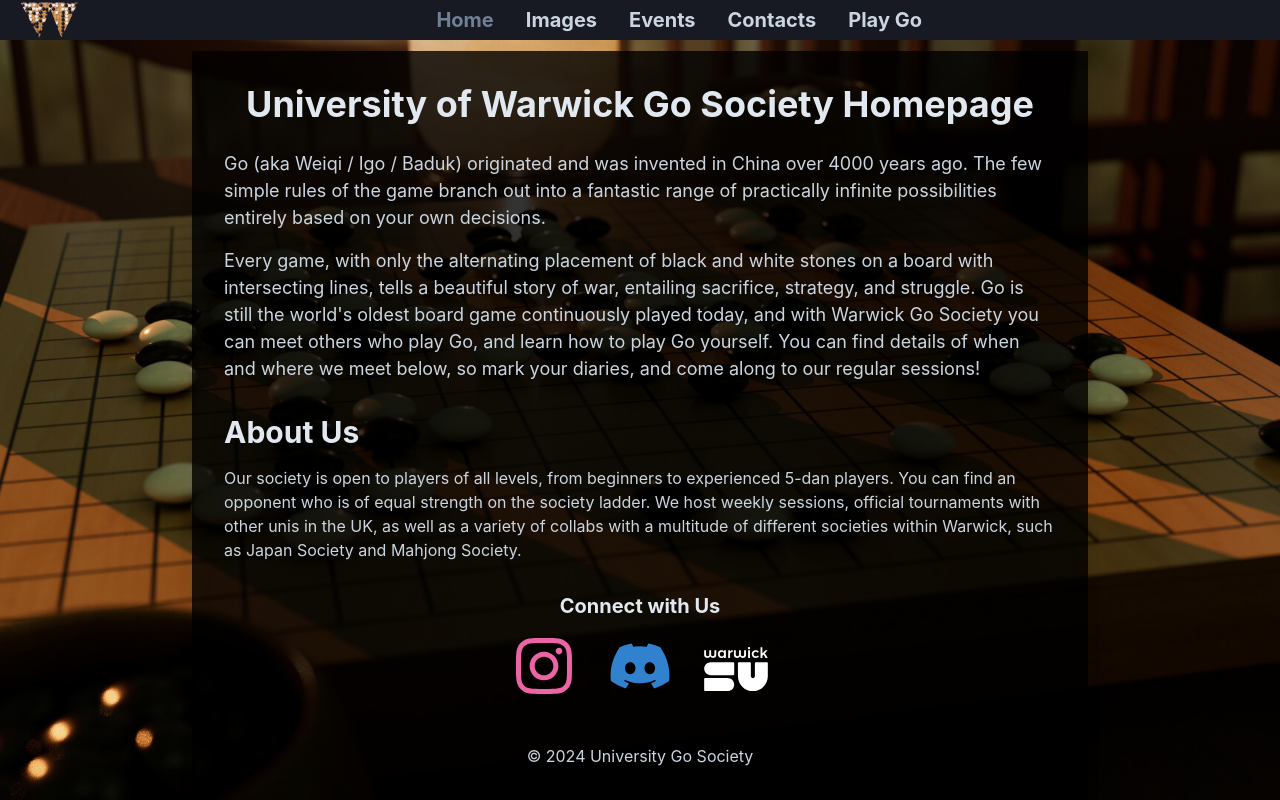
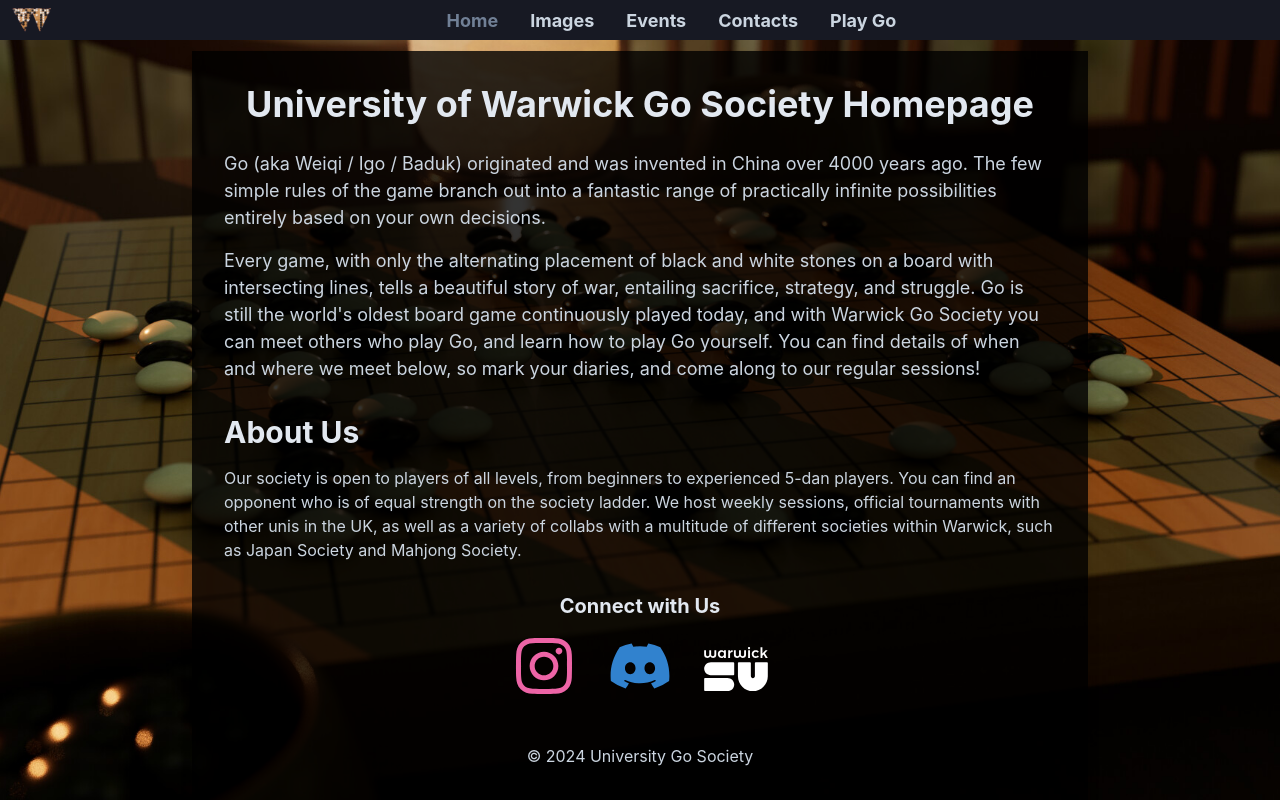
Before and after one commit to JoshThanki/gowebsite, a React (Vite) app in the folder vite-project/: page / in a window 1280 px wide. Built offline with nearby package versions, Linux system fonts and the light colour scheme.

Commit message:
Fix font size

```diff
--- a/vite-project/src/components/NavBar.tsx
+++ b/vite-project/src/components/NavBar.tsx
@@ -52,11 +52,11 @@ const NavBar = () => {
       justifyContent="space-between"
     >
       {/* Logo */}
-      <Box height="100%" p={0} display="flex" alignItems="center" ml={5}>
+      <Box height="100%" p={0} display="flex" alignItems="center" mx={3}>
         <Link to="/" onClick={() => handleLinkClick("home")}>
           <Image
             src={logo}
-            height="4.5vh" // Fixed height relative to navbar
+            height="3vh" // Fixed height relative to navbar
             width="auto" // Automatically adjust width to maintain aspect ratio
             maxWidth="120px" // Prevents horizontal resizing beyond this width
             objectFit="contain" // Ensures the image fits within the specified height
@@ -72,7 +72,7 @@ const NavBar = () => {
           <HStack>
             <Text
               fontWeight="bold"
-              fontSize="1.25rem" // Use rem for consistent scaling
+              fontSize={{ base: "sm", md: "lg" }}
               fontFamily="Inter, sans-serif"
               color={activeLink === "home" ? "gray.500" : "gray.300"}
             >
@@ -84,7 +84,7 @@ const NavBar = () => {
           <HStack>
             <Text
               fontWeight="bold"
-              fontSize="1.25rem"
+              fontSize={{ base: "sm", md: "lg" }}
               fontFamily="Inter, sans-serif"
               color={activeLink === "images" ? "gray.500" : "gray.300"}
             >
@@ -96,7 +96,7 @@ const NavBar = () => {
           <HStack>
             <Text
               fontWeight="bold"
-              fontSize="1.25rem"
+              fontSize={{ base: "sm", md: "lg" }}
               fontFamily="Inter, sans-serif"
               color={activeLink === "timetable" ? "gray.500" : "gray.300"}
             >
@@ -108,7 +108,7 @@ const NavBar = () => {
           <HStack>
             <Text
               fontWeight="bold"
-              fontSize="1.25rem"
+              fontSize={{ base: "sm", md: "lg" }}
               fontFamily="Inter, sans-serif"
               color={activeLink === "contacts" ? "gray.500" : "gray.300"}
             >
@@ -122,7 +122,7 @@ const NavBar = () => {
             <HStack>
               <Text
                 fontWeight="bold"
-                fontSize="20px"
+                fontSize={{ base: "sm", md: "lg" }}
                 fontFamily="Inter, sans-serif"
                 color={activeLink === "playGo" ? "gray.500" : "gray.300"}
               >
```
